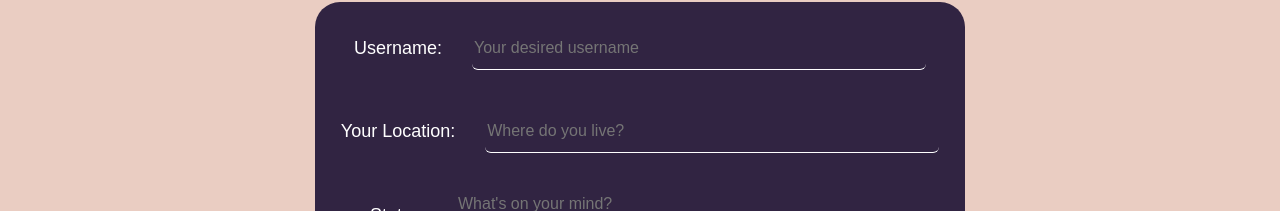
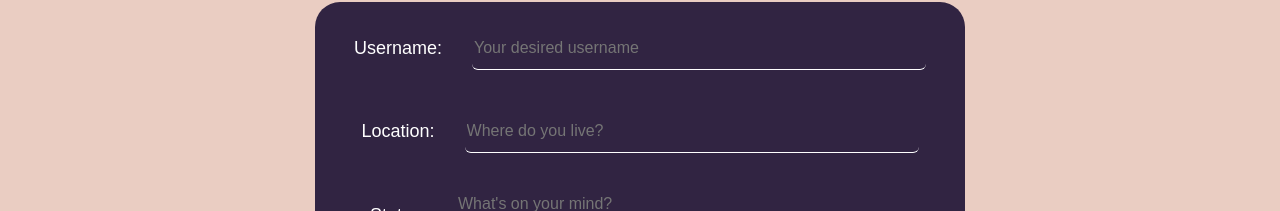
Before and after one commit to justCullen/blog-app, a React (Create React App) app in the folder client/: page /posts/1/edit in a window 1280 px wide. Shown: the part 108-319 px from the top of the page. Built offline with nearby package versions, Linux system fonts and the light colour scheme; no server answers; a web font is replaced by a local one.

Commit message:
removed 'Your' from 'Your Location'

```diff
--- a/client/src/screens/PostEdit/PostEdit.jsx
+++ b/client/src/screens/PostEdit/PostEdit.jsx
@@ -60,7 +60,7 @@ const PostEdit = (props) => {
               />
             </div>
             <div className="input-row">
-              <label htmlFor="location">Your Location: </label>
+              <label htmlFor="location">Location: </label>
               <input
                 className="post-content"
                 placeholder="Where do you live?"
```
